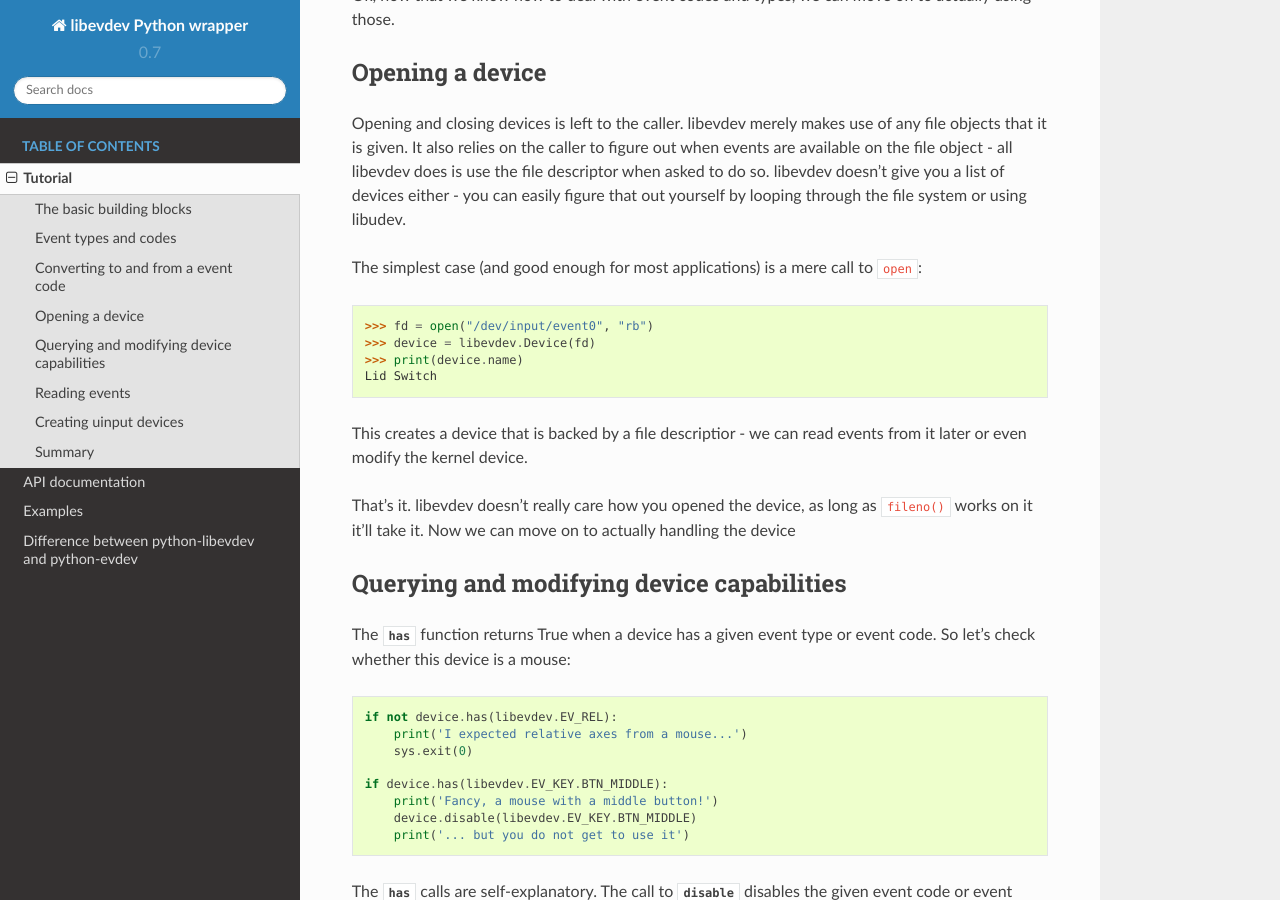
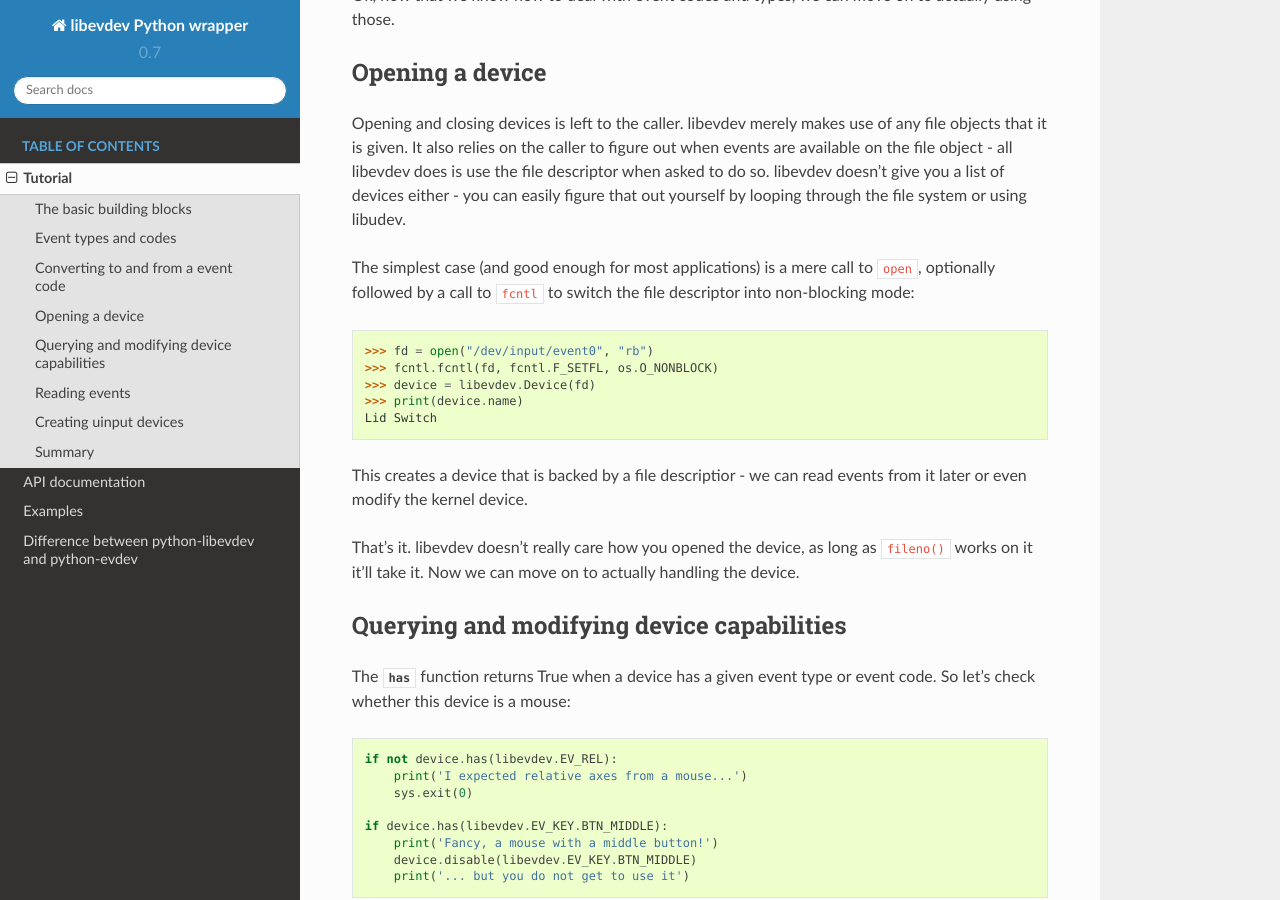
Before and after one commit to whot/python-libevdev, a Sphinx documentation site: the page built from doc/source/tutorial.rst, in a window 1280 px wide and 900 px high, scrolled down 2069 px. Built offline with Sphinx 7.4.7 and the Read the Docs theme 2.0.0, drawn with Linux system fonts in a browser that asks for light colours; some of the changed text lies outside the part shown.

Commit message:
doc: document that we need the O_NONBLOCK call
A large percentage of real-world use-cases are tied into some external
mainloop and require non-blocking operation. It's too easy to forget about
that, so let's add the O_NONBLOCK call to the example documentation here.
Those that don't need it can remove it easily anyway.

Signed-off-by: Peter Hutterer <peter.hutterer@who-t.net>

```diff
--- a/doc/source/tutorial.rst
+++ b/doc/source/tutorial.rst
@@ -118,9 +120,11 @@ devices either - you can easily figure that out yourself by looping through
 the file system or using libudev.
 
 The simplest case (and good enough for most applications) is a mere call to
-``open``::
+``open``, optionally followed by a call to ``fcntl`` to switch the file
+descriptor into non-blocking mode::
 
         >>> fd = open("/dev/input/event0", "rb")
+        >>> fcntl.fcntl(fd, fcntl.F_SETFL, os.O_NONBLOCK)
         >>> device = libevdev.Device(fd)
         >>> print(device.name)
         Lid Switch
@@ -130,7 +134,7 @@ events from it later or even modify the kernel device.
 
 That's it. libevdev doesn't really care how you opened the device, as long
 as ``fileno()`` works on it it'll take it. Now we can move on to actually
-handling the device
+handling the device.
 
 Querying and modifying device capabilities
 ------------------------------------------
@@ -214,6 +218,16 @@ comparisons::
         if btn in device.events():
             print('There is a button event in there')
 
+The above examples all depened on whether ``os.O_NONBLOCK`` was set on the
+file descriptor after the initial ``open`` call:
+
+- ``os.O_NONBLOCK`` is set: :func:`events <libevdev.device.Device.events>`
+  returns immediately when no events are available.
+- ``os.O_NONBLOCK`` is **not** set: :func:`events
+  <libevdev.device.Device.events>` blocks until events become available
+
+See :ref:`opening_a_device` for an example on setting ``os.O_NONBLOCK``.
+
 Creating uinput devices
 -----------------------
 
```
Also changed, not shown: other parts of doc/source/tutorial.rst (+2 -0 lines), 1 other file.
